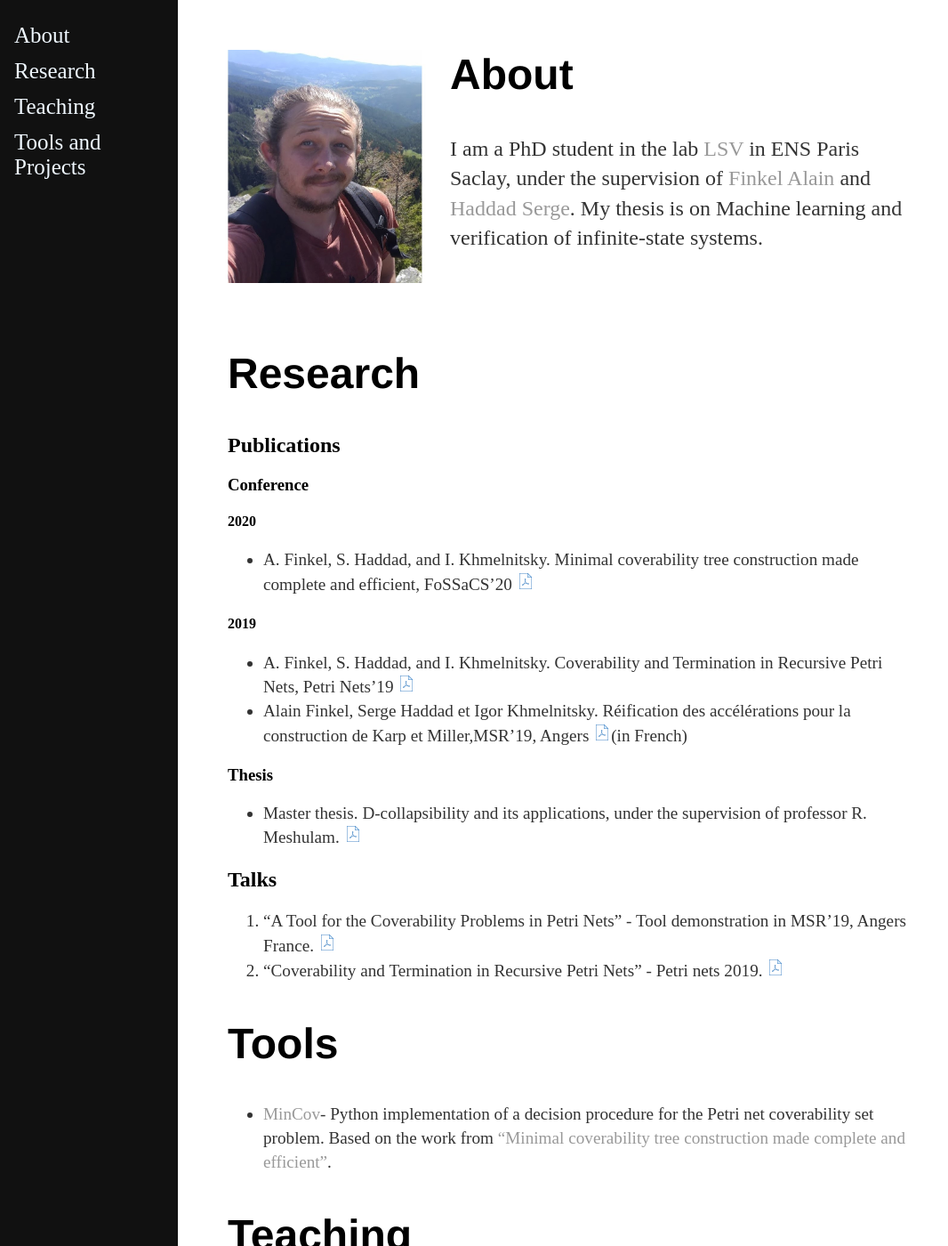
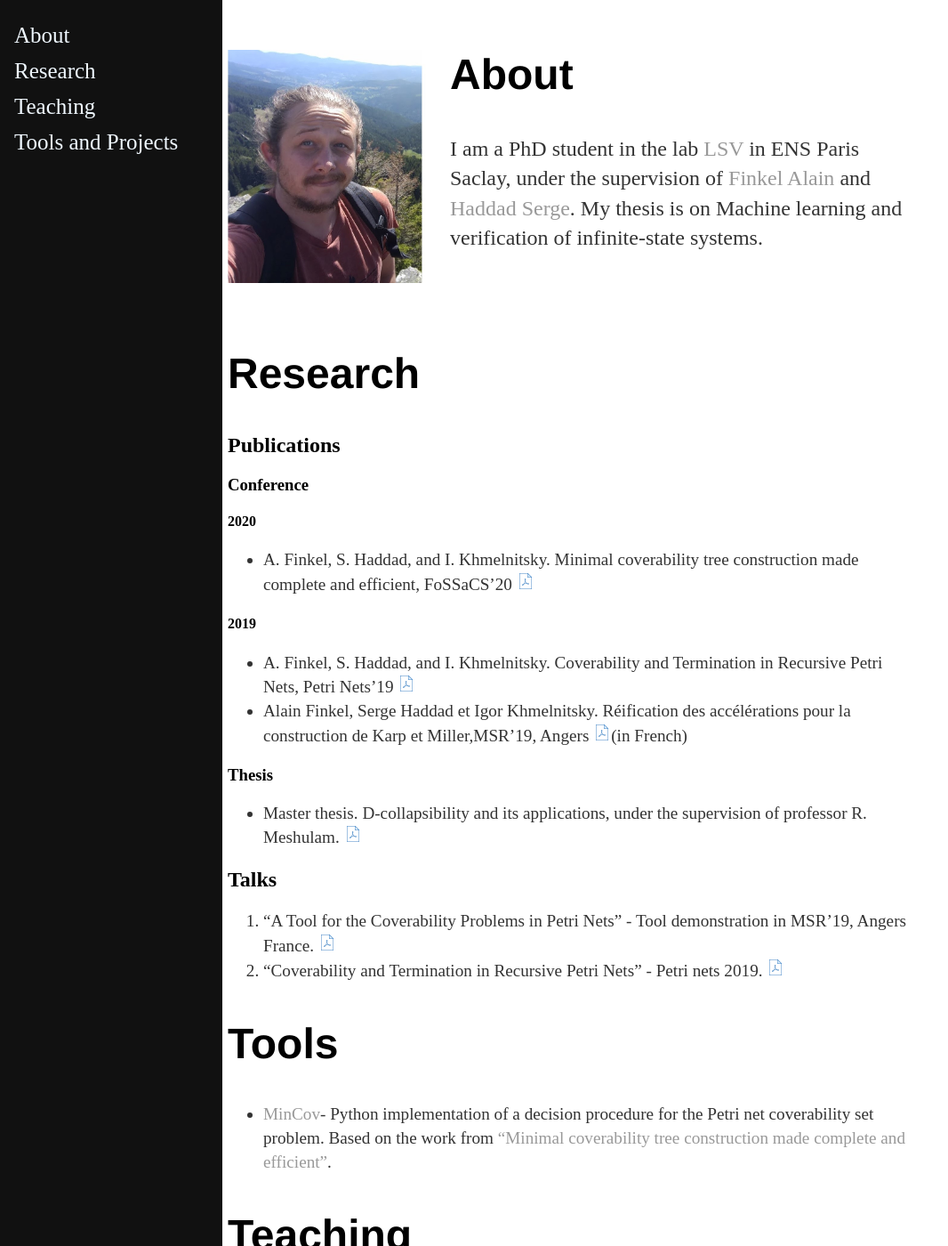
Before and after one commit to IgorKhm/igorkhm.github.io, a Jekyll site: the page built from index.md, in a window 1280 px wide and 1400 px high. Shown: the whole window at 89% size, without its empty margins (0-1066 px from the left). Built offline with Jekyll 4.4.1, drawn with Linux system fonts in a browser that asks for light colours.

Commit message:
Update main.css

```diff
--- a/css/main.css
+++ b/css/main.css
@@ -55,7 +55,7 @@ ul.posts li {
 }
 .sidenav {
   height: 100%;
-  width: 200px;
+  width: 250px;
   position: fixed;
   z-index: 1;
   top: 0;
```
